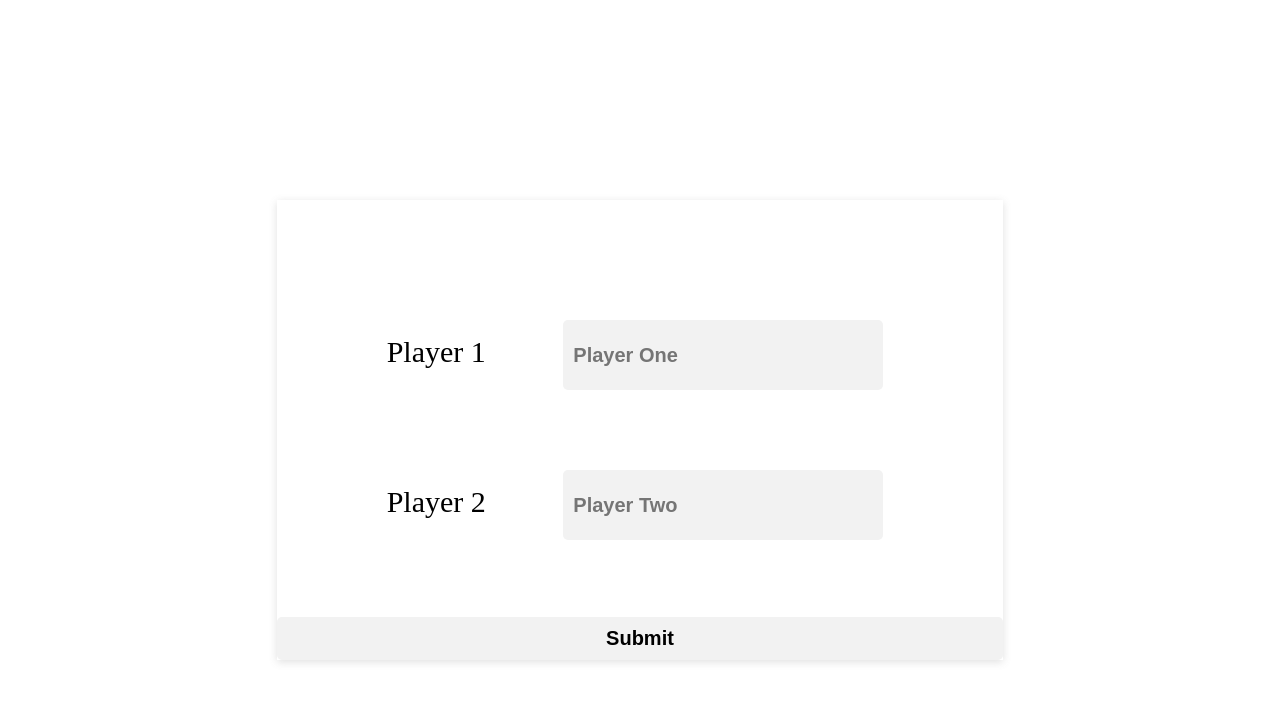
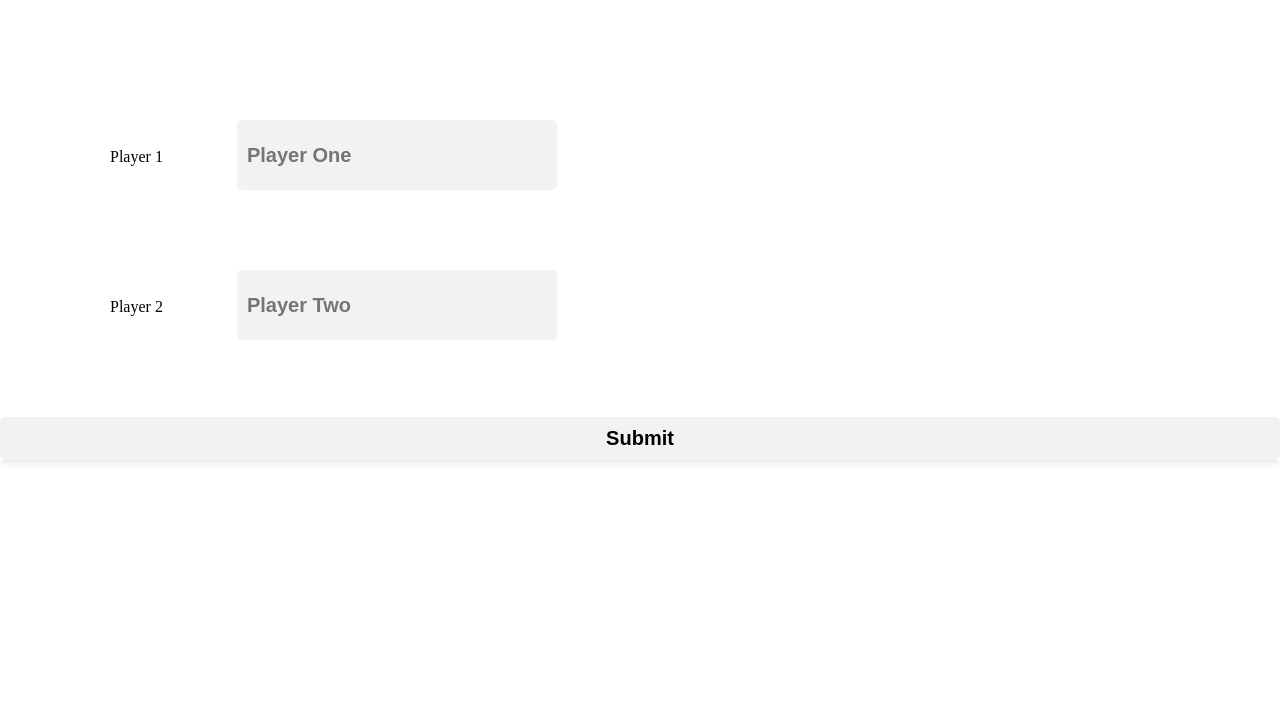
Before and after one commit to KingAzizz/Guessing-Game, a plain HTML site: page index.html in a window 1280 px wide. Drawn offline with Linux system fonts and the light colour scheme.

Commit message:
Building Small guessing game

```diff
--- a/index.html
+++ b/index.html
@@ -7,7 +7,7 @@
     <title>guessing game</title>
     <link rel="stylesheet" href="style.css">
 </head>
-<body style="display: flex; justify-content: center; padding: 200px; font-size: 30px;">
+<body>
 
 
     <section id="section-game">
```
